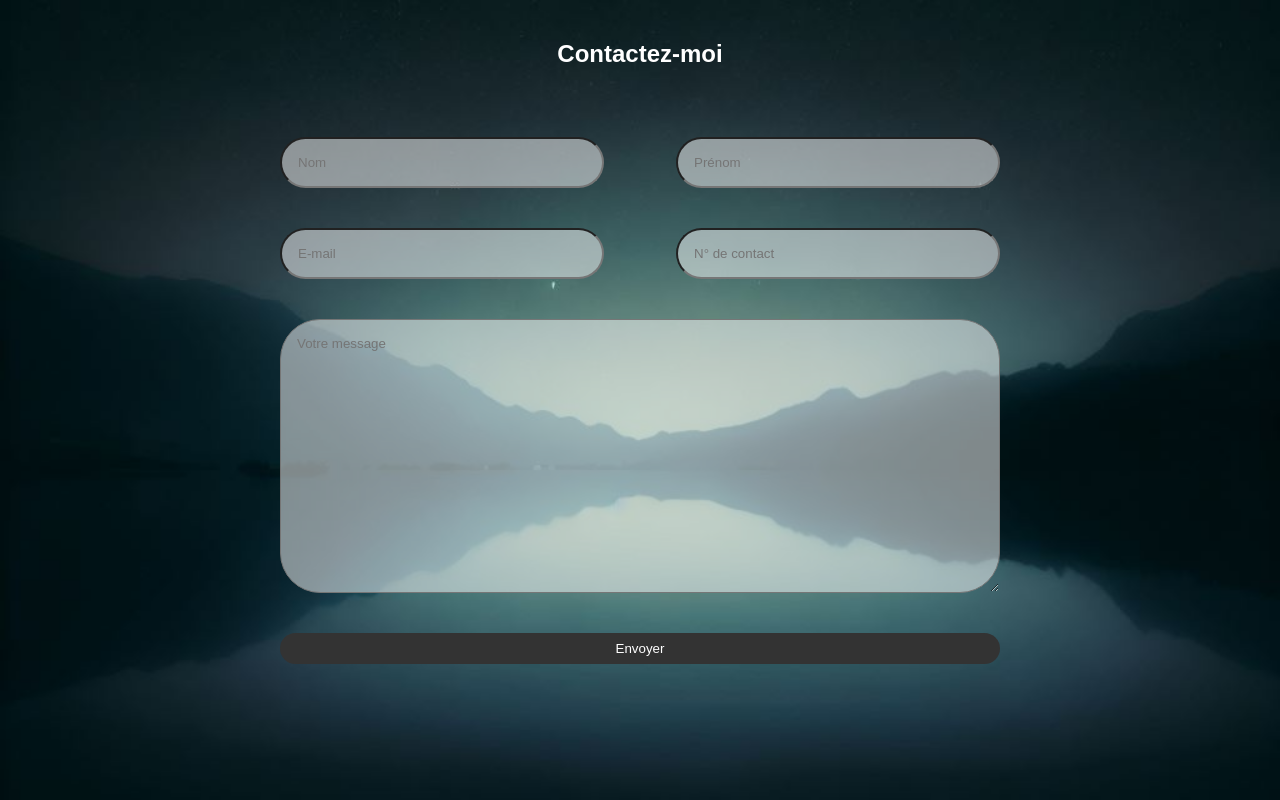
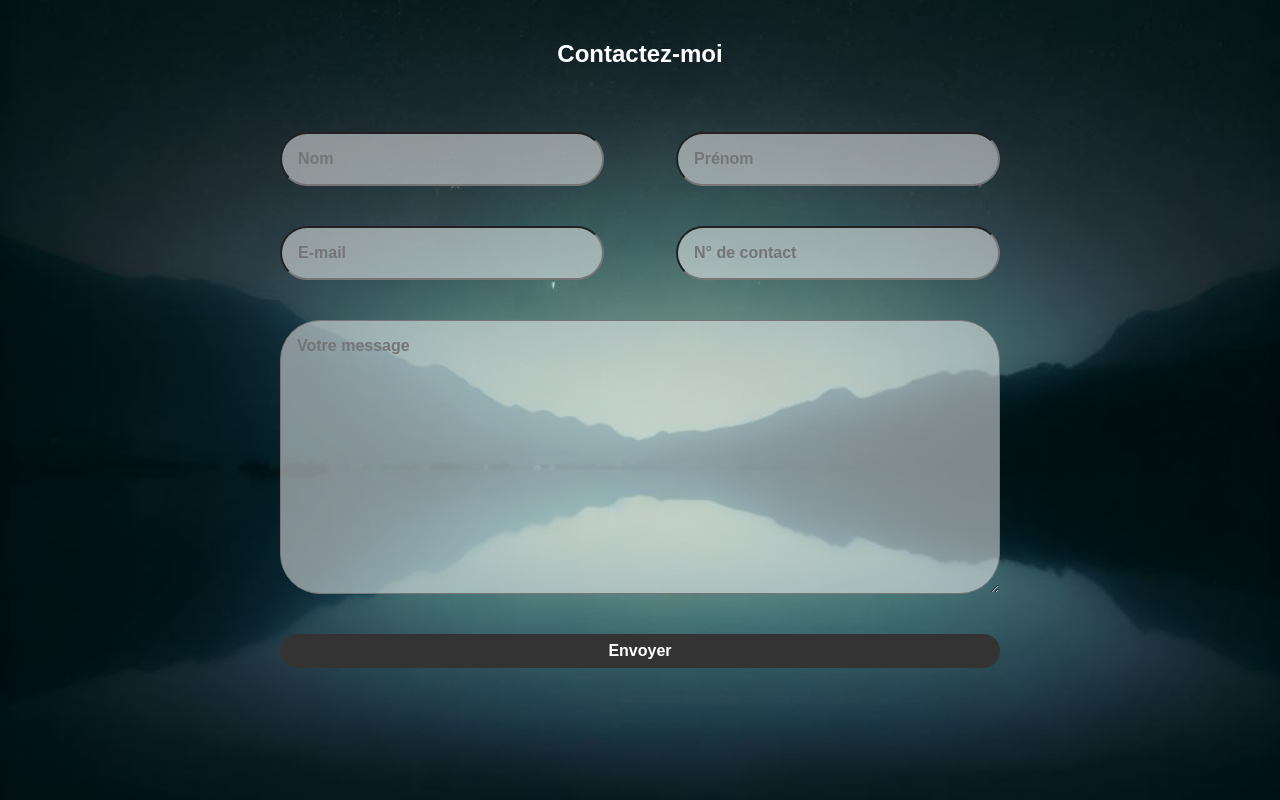
Before and after one commit to headgoss/headgoss.github.io, a plain HTML site: page index.html in a window 1280 px wide. Shown: the part 2400-3200 px from the top of the page. Drawn offline with nearby package versions, Linux system fonts and the light colour scheme.

Commit message:
Update styles.css

```diff
--- a/CSS/styles.css
+++ b/CSS/styles.css
@@ -655,7 +655,6 @@ hr {
 form {
     max-width: 90vh;
     width: 90%;
-    color: white;
 }
 
 .input-row {
@@ -670,6 +669,9 @@ input[type="text"], input[type="email"], textarea {
     border-radius: 5vh;
     background-color: rgba(255, 255, 255, 0.5); /* Fond blanc semi-transparent pour chaque champ */
     outline: none; /* Supprime l'outline par défaut lorsqu'un champ est focus */
+    color: white;
+    font-size: 1em;
+    font-weight: bold;
 }
 
 textarea {
@@ -686,6 +688,8 @@ input[type="submit"] {
     color: #fff;
     cursor: pointer;
     transition: background-color 0.3s ease;
+    font-size: 1em;
+    font-weight: bold;
 }
 
 input[type="submit"]:hover {
@@ -732,7 +736,7 @@ input[type="submit"]:hover {
 
     header.sticky {
         padding: 1.5vh 50px;
-        background-color: black;
+        background-color: rgba(0, 0, 0, 0.6);
     }
 
     header.sticky .menu {
```
